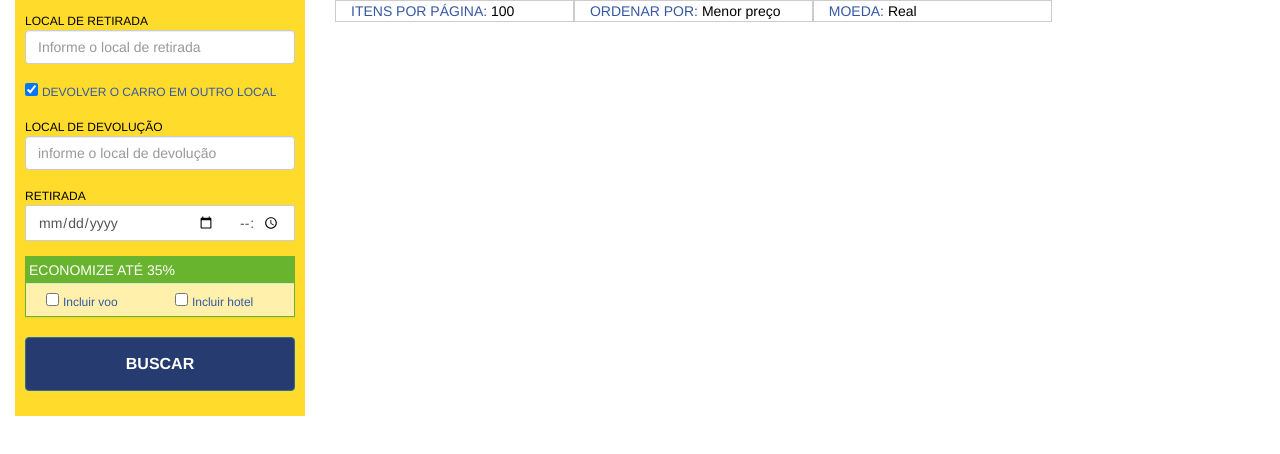
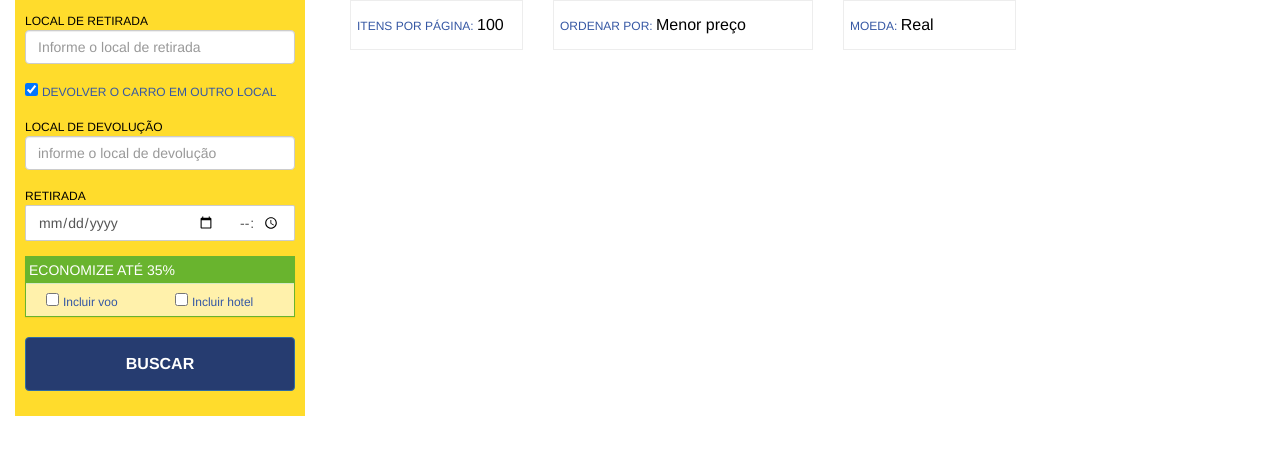
Before and after one commit to 9Brothers/9Brothers.github.io, a website: page index.html in a window 1280 px wide. Drawn offline with Linux system fonts and the light colour scheme.

Commit message:
criado diretiva "filters"

```diff
--- a/index.html
+++ b/index.html
@@ -9,6 +9,6 @@
 </head>
 <body ng-view>
   <side-menu class="col-md-3"></side-menu>
-  <filters class="col-md-7"></filters>
+  <filters class="col-md-9"></filters>
 </body>
 </html>
--- a/markups/filters.html
+++ b/markups/filters.html
@@ -1,13 +1,13 @@
 <div class="filters">
-  <div class="col-md-4 filter ico">
-    <div>Itens por Página: <span>100</span></div>
+  <div class="col-md-2 filter ico" id="select-itens-pagina">
+    Itens por Página: <span>100</span>
   </div>
 
-  <div class="col-md-4 filter ico">
-    <div>Ordenar por: <span>Menor preço</span></div>
+  <div class="col-md-3 filter ico" id="select-ordenar-por">
+    Ordenar por: <span>Menor preço</span>
   </div>
 
-  <div class="col-md-4 filter ico">
-    <div>Moeda: <span>Real</span></div>
+  <div class="col-md-2 filter ico" id="select-moeda">
+    Moeda: <span>Real</span>
   </div>
 </div>
--- a/styles/filters.scss
+++ b/styles/filters.scss
@@ -2,11 +2,24 @@
   .filter {
     color:  #3658a4;
     text-transform: uppercase;
-    border: 1px solid rgba(0, 0, 0, 0.2);
+    border: 1px solid rgba(0, 0, 0, 0.07);
+    line-height: 3;
+    margin: 0 15px;
+    padding: 0 6px;
+    font-size: 9pt;
 
     span {
       color: #000;
       text-transform: none;
+      font-size: 12pt;
     }
   }
+
+  #select-itens-pagina, #select-moeda {
+    min-width: 173px;
+  }
+
+  #select-ordenar-por {
+    min-width: 260px;
+  }
 }
```
Also changed, not shown: build/all.min.css, 1 other file.
